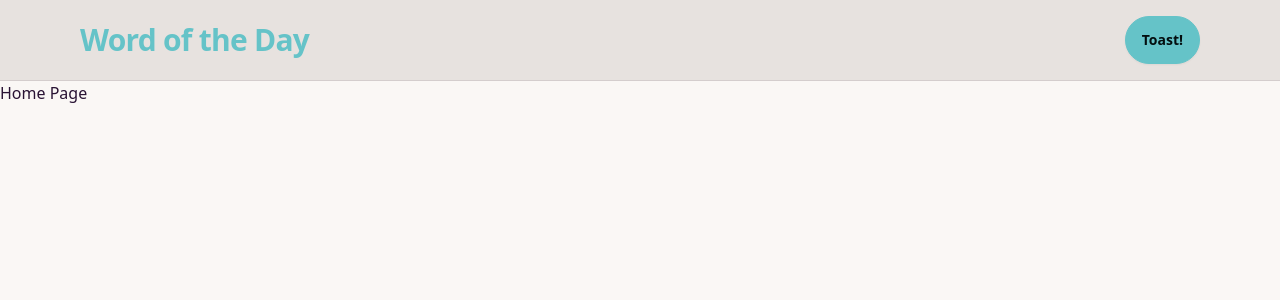
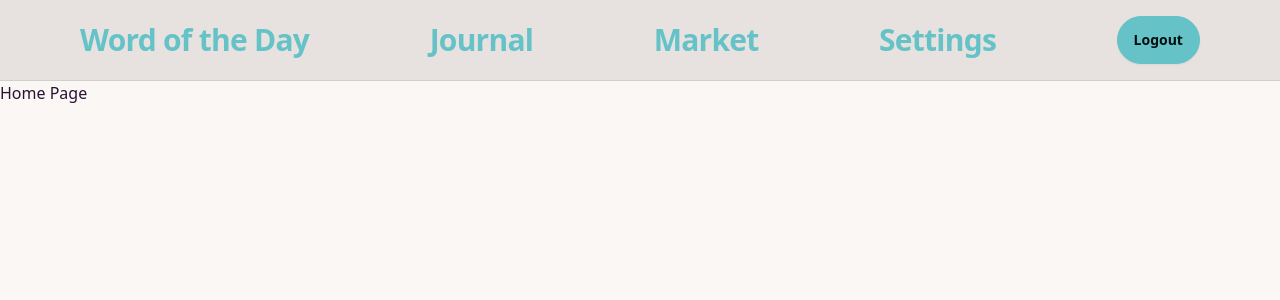
Before and after one commit to freeCodeCamp-2025-Summer-Hackathon/purple-array, a React (Vite) app in the folder frontend/: page / in a window 1280 px wide. Shown: the top 300 px of the page. Built offline with nearby package versions, Linux system fonts and the light colour scheme.

Commit message:
feat added navigation menu to navbar

```diff
--- a/frontend/src/components/generic/Navbar.jsx
+++ b/frontend/src/components/generic/Navbar.jsx
@@ -10,13 +10,23 @@ const Navbar = () => {
 						<h1 className="text-3xl font-bold text-primary font-sans tracking-tight">
 							<Link to={'/'}> Word of the Day</Link>
 						</h1>
+						<h1 className="text-3xl font-bold text-primary font-sans tracking-tight">
+							<Link to={'/journal'}> Journal </Link>
+						</h1>
+						<h1 className="text-3xl font-bold text-primary font-sans tracking-tight">
+							<Link to={'/market'}> Market</Link>
+						</h1>
+						<h1 className="text-3xl font-bold text-primary font-sans tracking-tight">
+							<Link to={'/settings'}> Settings</Link>
+						</h1>
+
 						<button
 							className="btn btn-primary"
 							onClick={() => {
-								toast.success('Great Success!');
+								toast.error('Logout not functional yet!');
 							}}
 						>
-							Toast!
+							Logout
 						</button>
 					</div>
 				</div>
```
